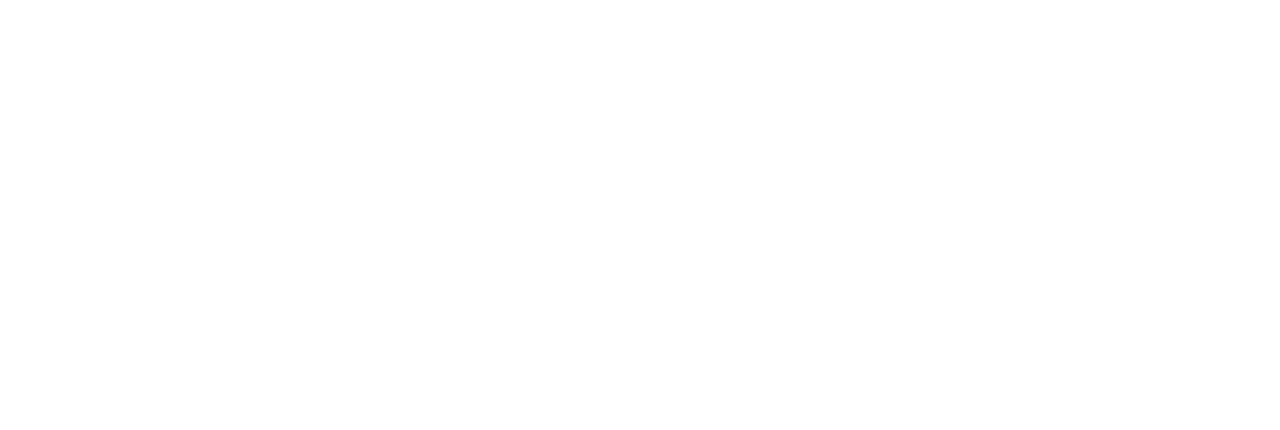
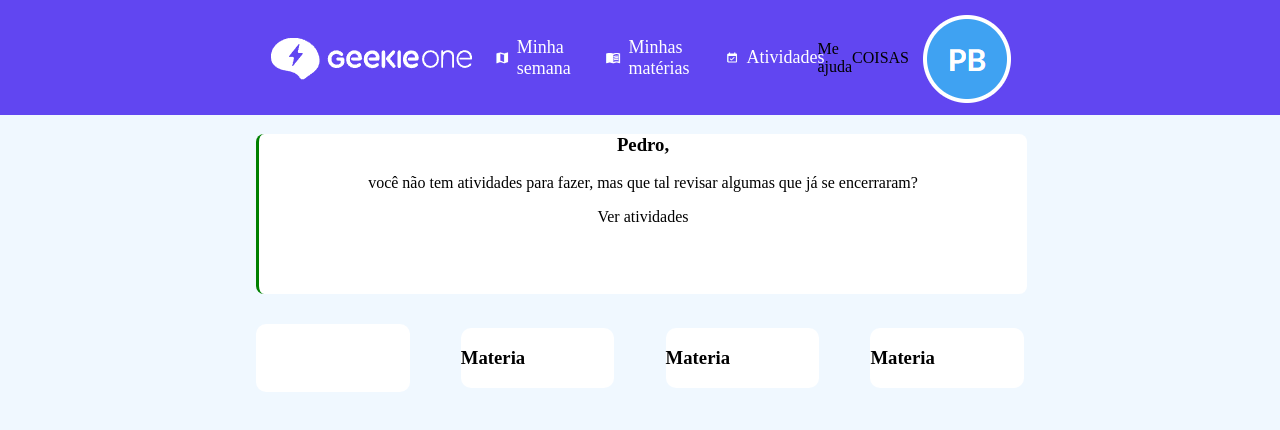
Before and after one commit to pdrlbueno/Atividade--14, a plain HTML site: page atividades.html in a window 1280 px wide. Drawn offline with Linux system fonts and the light colour scheme.

Commit message:
inicio da pagina "atividades"

```diff
--- a/atividades.html
+++ b/atividades.html
@@ -0,0 +1,60 @@
+<html lang="pt-br">
+
+<head>
+    <meta charset="UTF-8">
+    <meta name="viewport" content="width=], initial-scale=1.0">
+    <title>Document</title>
+    <link rel="stylesheet" href="styles/style.css">
+</head>
+
+<body>
+    <header>
+        <div class="sessao1">
+            <img src="assets/geekie.png" alt="">
+            <div class="caixaLinks">
+                <img src="assets/iconMapa.png.png" alt="" class="icons">
+                <a href="index.html">Minha semana</a>
+
+            </div>
+            <div class="caixaLinks">
+                <img src="assets/iconLivro.png.png" alt="" class="icons">
+                <a href="">Minhas matérias</a>
+
+            </div>
+            <div class="caixaLinks">
+                <img src="assets/iconCalendario.png.png" alt="" class="icons">
+                <a href="atividades.html">Atividades</a>
+
+            </div>
+        </div>
+        <div class="sessao2">
+            <p>Me ajuda</p>
+            <p>COISAS</p>
+            <img src="assets/iconePerfil.png.png" alt="">
+        </div>
+    </header>
+    <main>
+        <div class="BoxAtividades">
+            <h3>Pedro,</h3>
+            <p>você não tem atividades para fazer, mas que tal revisar algumas que já se encerraram?</p>
+            <p>Ver atividades</p>
+        </div>
+        <div class="atividades">
+            <div class="Atvmateria">
+                <a href="CNH.html"><h3>Materia</h3></a>
+            </div>
+            <div class="Atvmateria">
+                <h3>Materia</h3>
+            </div>
+            <div class="Atvmateria">
+                <h3>Materia</h3>
+            </div>
+            <div class="Atvmateria">
+                <h3>Materia</h3>
+            </div>
+
+        </div>
+    </main>
+</body>
+
+</html>
--- a/styles/style.css
+++ b/styles/style.css
@@ -1,5 +1,5 @@
 body {
-    background-color: white;
+    background-color:aliceblue;
     padding: 0;
     margin: 0;
 }
@@ -67,6 +67,7 @@ a{
     align-items: center;
     margin: 1%;
     justify-items: space-between;
+    background-color: white;
 }
 .anuncio{
     background-color: #6146f1;
@@ -74,3 +75,29 @@ a{
     width: 25%;
     padding: 30px;
 }
+.BoxAtividades{
+    width: 100%;
+    height: 20%;
+    border-color: green;
+    border-style: solid;
+    border-top: 0;
+    border-right: 0;
+    border-bottom: 0;
+    border-left: 10;
+    border-radius: 8px;
+    text-align: center;
+    margin-bottom: 4%;
+    background-color: white;
+}
+.Atvmateria {
+    border-radius: 10px;
+    background-color: white;
+    width: 20%;
+
+}
+.atividades{
+    display: flex;
+    align-items: center;
+    justify-content: space-between;
+
+}
```
Also changed, not shown: CNH.html (added).
